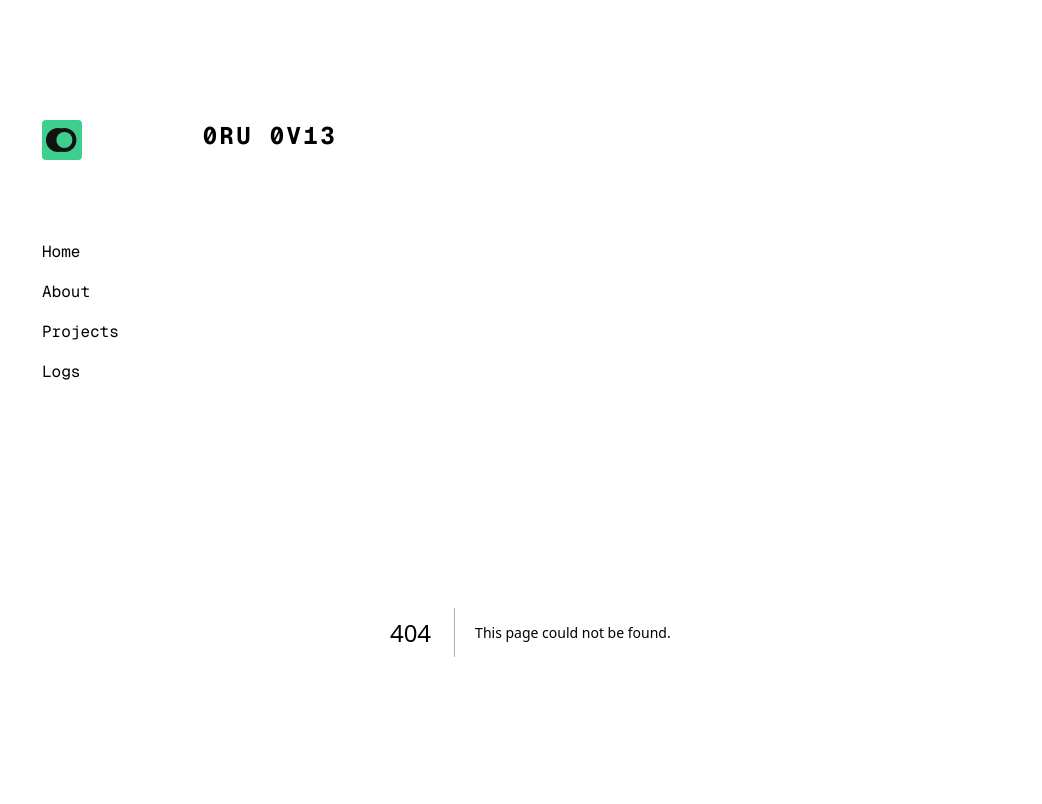
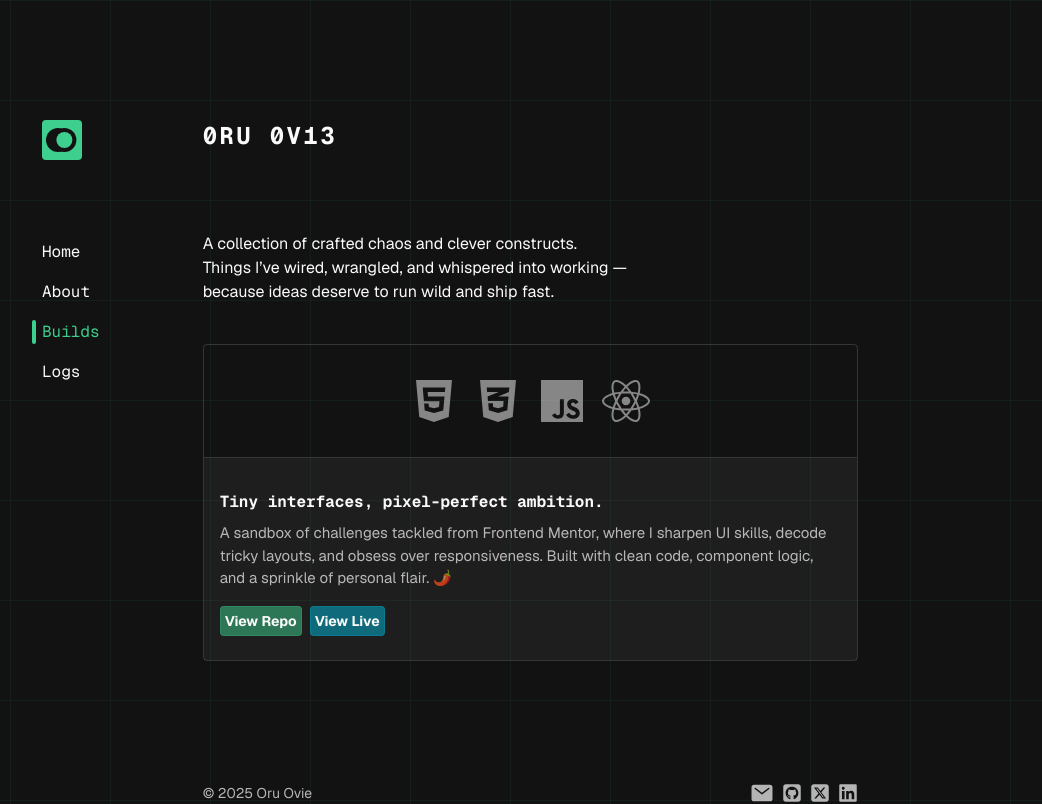
Before and after one commit to Kingoruovie/portfolio, a Next.js app: page /builds in a window 1280 px wide. Before the commit this address had no page. Shown: the top 804 px of the page, without its empty margins (190-1232 px from the left). Built offline with nearby package versions, Linux system fonts and the light colour scheme.

Commit message:
Add builds

```diff
--- /dev/null
+++ b/app/builds/page.tsx
@@ -0,0 +1,47 @@
+import Project from "@/components/Project";
+import { FaHtml5, FaCss3Alt, FaJs, FaReact} from "react-icons/fa6";
+
+const styleCLass = "fill-foreground/50 size-12";
+
+const projectsInfo = [
+  {
+    title: "Tiny interfaces, pixel-perfect ambition.",
+    description:
+      "A sandbox of challenges tackled from Frontend Mentor, where I sharpen UI skills, decode tricky layouts, and obsess over responsiveness. Built with clean code, component logic, and a sprinkle of personal flair. 🌶️",
+    icons: [
+      <FaHtml5 key="1" className={styleCLass} />,
+      <FaCss3Alt key="2" className={styleCLass} />,
+      <FaJs key="3" className={styleCLass} />,
+      <FaReact key="3" className={styleCLass} />,
+    ],
+    repo: "https://github.com/Kingoruovie/PROJECTS/tree/main/FRONTEND",
+    live: "https://www.frontendmentor.io/profile/Kingoruovie"
+  },
+];
+
+export default function Page() {
+  return (
+    <section>
+      <p>
+        A collection of crafted chaos and clever constructs. <br />
+        Things I’ve wired, wrangled, and whispered into working — <br />
+        because ideas deserve to run wild and ship fast.
+      </p>
+
+      <div className="mt-10 flex flex-row">
+        {projectsInfo.map((projectInfo, index) => {
+          return (
+            <Project
+              key={index}
+              icons={projectInfo.icons}
+              title={projectInfo.title}
+              description={projectInfo.description}
+              live={projectInfo.live}
+              repo={projectInfo.repo}
+            />
+          );
+        })}
+      </div>
+    </section>
+  );
+}
--- a/app/globals.css
+++ b/app/globals.css
@@ -20,4 +20,8 @@ body {
   color: var(--foreground);
   background: var(--background);
   font-family: var(--font-geist-sans), Arial, Helvetica, sans-serif;
+  background-image:
+    linear-gradient(to right, #3ecf8e10 1px, transparent 1px),
+    linear-gradient(to bottom, #3ecf8e10 1px, transparent 1px);
+  background-size: 100px 100px;
 }
--- a/app/projects/page.tsx
+++ /dev/null
@@ -1,3 +0,0 @@
-export default function Page() {
-  return <h2>Projects</h2>;
-}
--- a/components/Aside.tsx
+++ b/components/Aside.tsx
@@ -9,7 +9,7 @@ import Header from "./Header";
 const links = [
   { name: "home", href: "/" },
   { name: "about", href: "/about" },
-  { name: "projects", href: "/projects" },
+  { name: "builds", href: "/builds" },
   { name: "logs", href: "/logs" },
 ];
 
--- /dev/null
+++ b/components/Project.tsx
@@ -0,0 +1,52 @@
+export default function Project({
+  icons,
+  title,
+  description,
+  repo,
+  live,
+}: {
+  icons: React.JSX.Element[];
+  title: string;
+  description: string;
+  repo?: string;
+  live?: string;
+}) {
+  return (
+    <article className="border-1 border-foreground/15 rounded-sm grow">
+      <div>
+        {/* LOGOS */}
+        <div className="flex flex-row items-center justify-center gap-4 py-8 border-b border-foreground/15">
+          {icons.map((icon, index) => (
+            <span key={index}>{icon}</span>
+          ))}
+        </div>
+        {/* Description */}
+        <div className="px-4 pt-8 pb-6 bg-foreground/5">
+          <div className="">
+            <h2 className="font-bold font-mono mb-2">{title}</h2>
+            <p className="text-foreground/70 text-[15px]">{description}</p>
+          </div>
+          {/* Link if applicable  */}
+          <div className="text-sm font-bold flex flex-row gap-2 mt-4 ml-0">
+            {repo && (
+              <a
+                href={repo}
+                className="bg-primary/50 p-1 border-1 border-primary/20 rounded-sm"
+              >
+                View Repo
+              </a>
+            )}
+            {live && (
+              <a
+                href={live}
+                className="bg-cyan-500/50 p-1 border-1 border-cyan-500/20 rounded-sm"
+              >
+                View Live
+              </a>
+            )}
+          </div>
+        </div>
+      </div>
+    </article>
+  );
+}
--- /dev/null
+++ b/types/index.ts
@@ -0,0 +1 @@
+export type IconType = React.ComponentType<React.SVGProps<SVGSVGElement>>;
```
